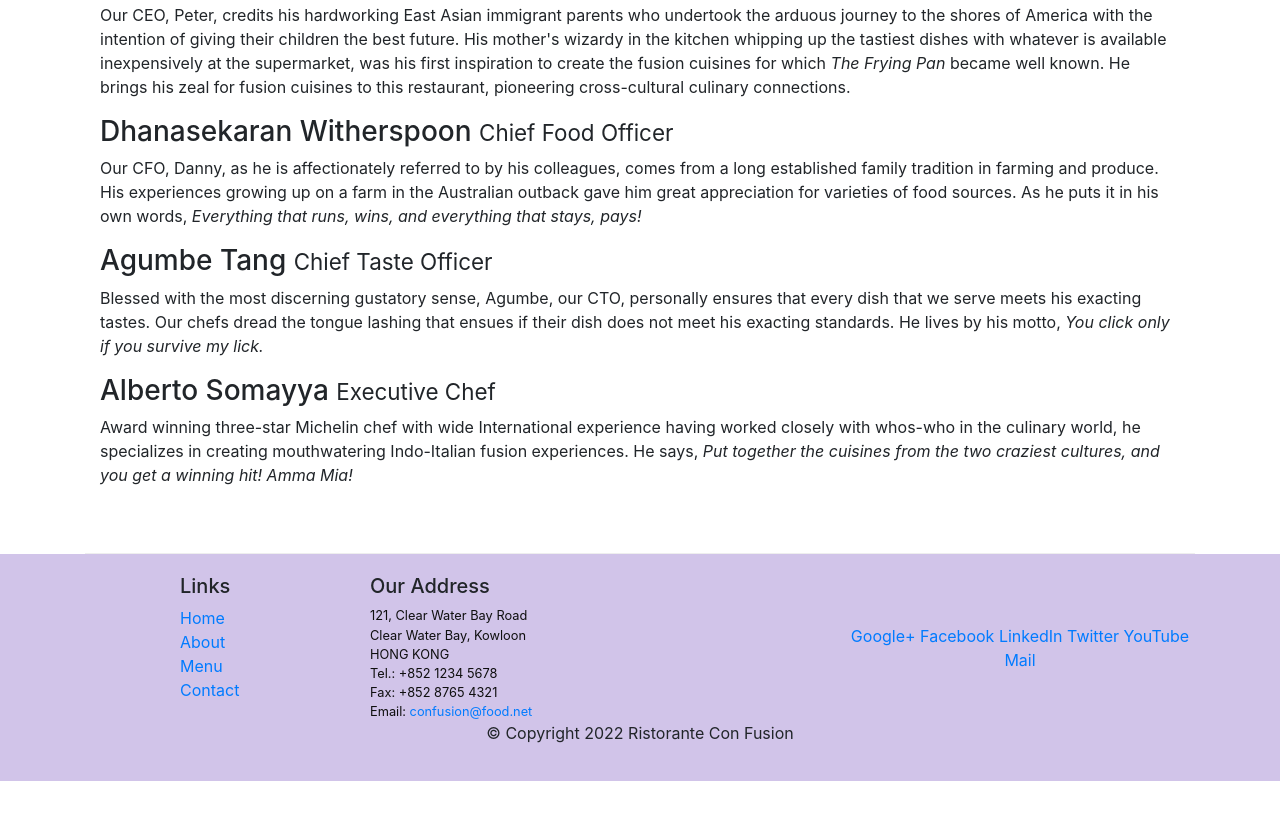
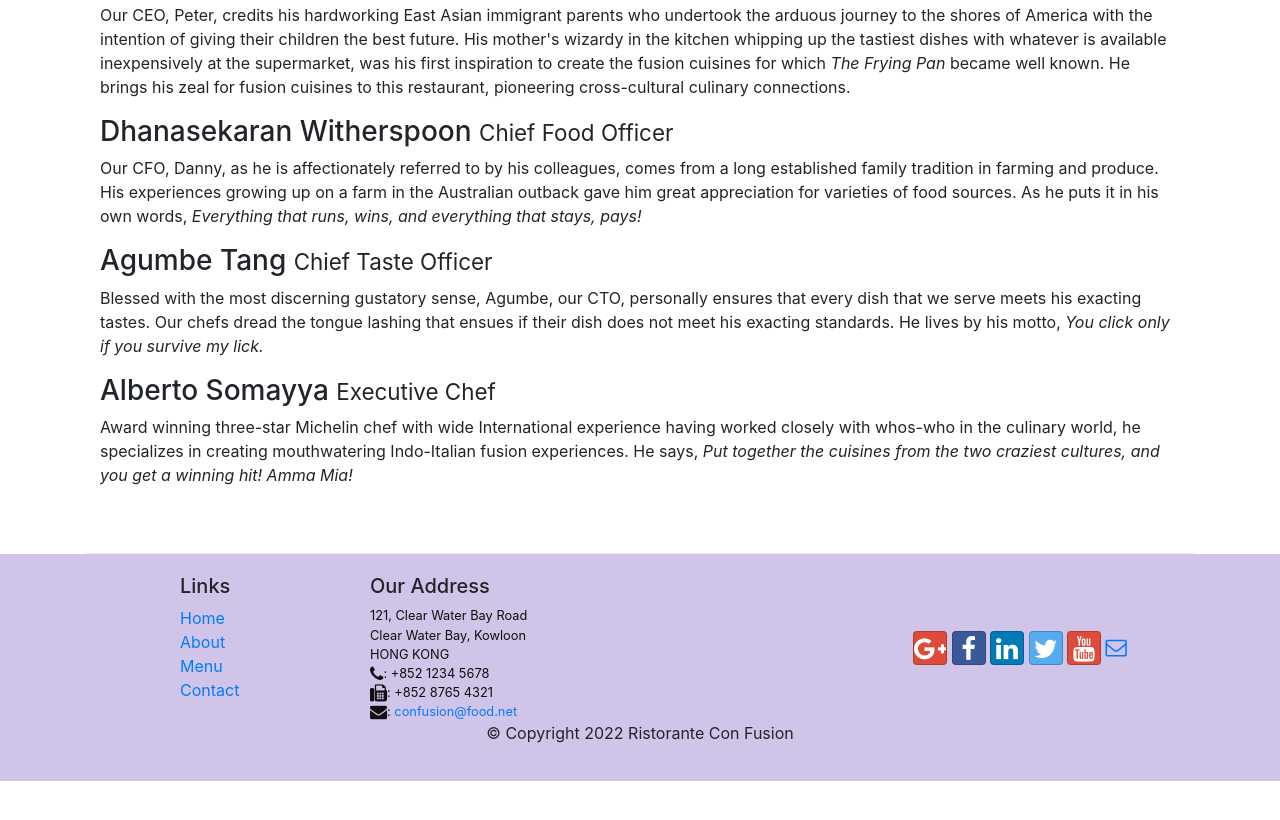
Before and after one commit to Onyekachukwu-Nweke/Front-end-UI, a website: page Bootstrap4/conFusion/aboutus.html in a window 1280 px wide. Shown: the part 1000-1820 px from the top of the page. After the commit the page ends 1781 px from the top, so only its background shows below. Drawn offline with nearby package versions, Linux system fonts and the light colour scheme.

Commit message:
Added Icon Fonts

```diff
--- a/Bootstrap4/conFusion/aboutus.html
+++ b/Bootstrap4/conFusion/aboutus.html
@@ -8,6 +8,8 @@
 
     <!-- Bootstrap CSS -->
     <link rel="stylesheet" href="node_modules/bootstrap/dist/css/bootstrap.min.css">
+    <link rel="stylesheet" href="node_modules/font-awesome/css/font-awesome.min.css">
+    <link rel="stylesheet" href="node_modules/bootstrap-social/bootstrap-social.css">
     <link rel="stylesheet" href="css/style.css">
 
     <!-- Project Dependencies -->
@@ -28,10 +30,10 @@
             <a href="./index.html" class="navbar-brand mr-auto">Ristorante Con Fusion</a>
             <div class="collapse navbar-collapse" id="Navbar">
                 <ul class="navbar-nav mr-auto">
-                    <li class="nav-item"><a href="./index.html" class="nav-link">Home</a></li>
-                    <li class="nav-item active"><a href="./aboutus.html" class="nav-link">About</a></li>
-                    <li class="nav-item"><a href="#" class="nav-link">Menu</a></li>
-                    <li class="nav-item"><a href="#" class="nav-link">Contact</a></li>
+                    <li class="nav-item"><a href="./index.html" class="nav-link"> <span class="fa fa-home fa-lg"></span> Home</a></li>
+                    <li class="nav-item active"><a href="./aboutus.html" class="nav-link"> <span class="fa fa-info fa-lg"></span> About</a></li>
+                    <li class="nav-item"><a href="#" class="nav-link"> <span class="fa fa-list fa-lg"></span> Menu</a></li>
+                    <li class="nav-item"><a href="#" class="nav-link"> <span class="fa fa-address-card fa-lg"></span> Contact</a></li>
                 </ul>
             </div>
         </div>
@@ -119,19 +121,19 @@
 		              121, Clear Water Bay Road<br>
 		              Clear Water Bay, Kowloon<br>
 		              HONG KONG<br>
-		              Tel.: +852 1234 5678<br>
-		              Fax: +852 8765 4321<br>
-		              Email: <a href="mailto:confusion@food.net">confusion@food.net</a>
+		              <i class="fa fa-phone fa-lg"></i>: +852 1234 5678<br>
+		              <i class="fa fa-fax fa-lg"></i>: +852 8765 4321<br>
+		              <i class="fa fa-envelope fa-lg"></i>: <a href="mailto:confusion@food.net">confusion@food.net</a>
 		           </address>
                 </div>
                 <div class="col-12 col-sm-4 align-self-center">
                     <div class="text-center">
-                        <a href="http://google.com/+">Google+</a>
-                        <a href="http://www.facebook.com/profile.php?id=">Facebook</a>
-                        <a href="http://www.linkedin.com/in/">LinkedIn</a>
-                        <a href="http://twitter.com/">Twitter</a>
-                        <a href="http://youtube.com/">YouTube</a>
-                        <a href="mailto:">Mail</a>
+                        <a href="http://google.com/+" class="btn btn-social-icon btn-google"><i class="fa fa-google-plus fa-lg"></i></a>
+                        <a href="http://www.facebook.com/profile.php?id=" class="btn btn-social-icon btn-facebook"><i class="fa fa-facebook fa-lg"></i></a>
+                        <a href="http://www.linkedin.com/in/" class="btn btn-social-icon btn-linkedin"><i class="fa fa-linkedin fa-lg"></i></a>
+                        <a href="http://twitter.com/" class="btn btn-social-icon btn-twitter"><i class="fa fa-twitter fa-lg"></i></a>
+                        <a href="http://youtube.com/" class="btn btn-social-icon btn-google"><i class="fa fa-youtube fa-lg"></i></a>
+                        <a href="mailto:"><i class="fa fa-envelope-o fa-lg"></i></a>
                     </div>
                 </div>
            </div>
--- a/Bootstrap4/conFusion/css/style.css
+++ b/Bootstrap4/conFusion/css/style.css
@@ -30,7 +30,7 @@ address{
 }
 
 body{
-    padding: 50px 0px;
+    padding: 50px 0px 0px 0px;
     z-index: 0;
 }
 
--- a/Bootstrap4/conFusion/package.json
+++ b/Bootstrap4/conFusion/package.json
@@ -15,6 +15,8 @@
   },
   "dependencies": {
     "bootstrap": "^4.0.0",
+    "bootstrap-social": "^5.1.1",
+    "font-awesome": "^4.7.0",
     "jquery": "^3.3.1",
     "popper.js": "^1.12.9"
   }
```
Also changed, not shown: Bootstrap4/conFusion/index.html (+15 -13 lines), 1 other file.
